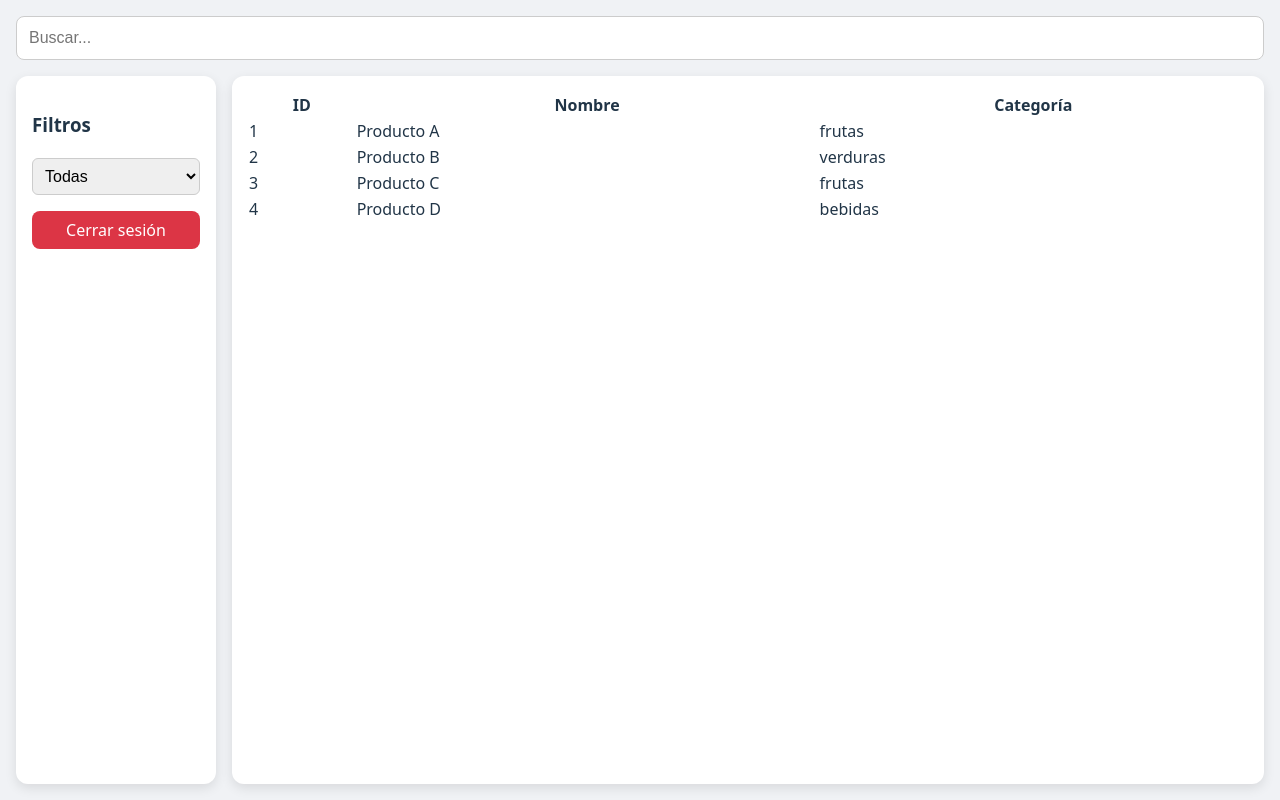
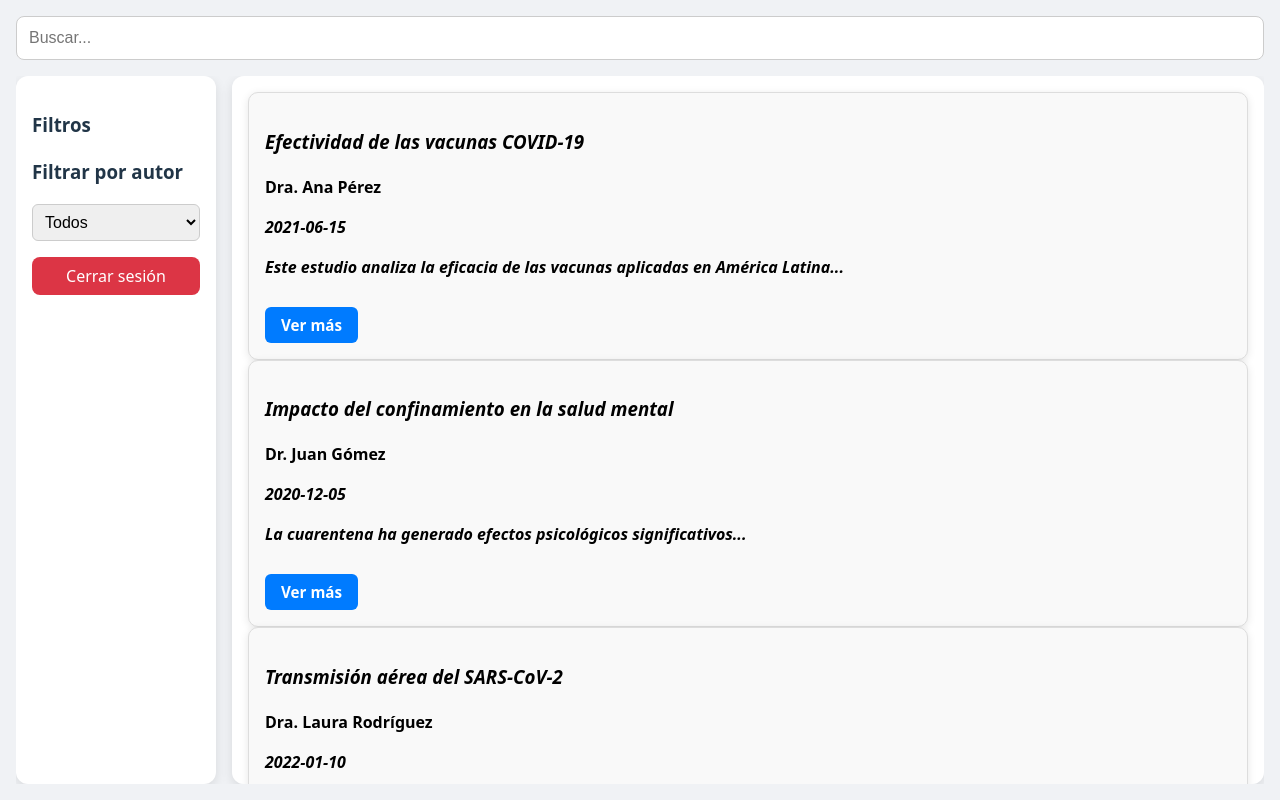
Before and after one commit to danimendez12/AplicacionDef, a React (Vite) app: page /pagina_principal in a window 1280 px wide. Built offline with nearby package versions, Linux system fonts and the light colour scheme.

Commit message:
Se agregan todas las ventanas necesarias y se estructura el proyecto

```diff
--- a/src/App.tsx
+++ b/src/App.tsx
@@ -2,6 +2,7 @@ import { BrowserRouter, Routes, Route, useNavigate } from 'react-router-dom';
 import Login from './Login';
 import RegisterPage from './Register';
 import Pagina_principal from './Pagina_principal'
+import PaginaDocumento from './pagina_documento';
 
 function Home() {
   const navigate = useNavigate();
@@ -28,6 +29,8 @@ function Home() {
   );
 }
 
+
+
 export default function App() {
   return (
     <BrowserRouter>
@@ -36,6 +39,7 @@ export default function App() {
         <Route path="/login" element={<Login />} />
         <Route path="/register" element={<RegisterPage />} />
           <Route path="/pagina_principal" element={<Pagina_principal />} />
+        <Route path="/pagina_documento/:id" element={<PaginaDocumento />} />
       </Routes>
     </BrowserRouter>
   );
@@ -47,6 +51,6 @@ const buttonStyle = {
   borderRadius: '8px',
   border: 'none',
   cursor: 'pointer',
-  backgroundColor: '#007bff',
+  backgroundColor: '#458339',
   color: 'white',
 };
--- a/src/Login.tsx
+++ b/src/Login.tsx
@@ -1,7 +1,7 @@
 import React, { useState } from 'react';
 import { Link, useNavigate } from 'react-router-dom';
 import { signInWithEmailAndPassword } from 'firebase/auth';
-import { auth } from './firebaseConfig';
+import { auth } from './firebase/firebaseConfig.ts';
 
 export default function LoginPage() {
   const navigate = useNavigate();
@@ -109,6 +109,8 @@ const inputStyle = {
   border: '1px solid #ccc',
   borderRadius: '8px',
   fontSize: '1rem',
+  backgroundColor: '#cccccc',
+  color: '#1b1b1b',
 };
 
 const buttonStyle = {
--- a/src/Pagina_principal.tsx
+++ b/src/Pagina_principal.tsx
@@ -1,7 +1,11 @@
-import  { useState, type CSSProperties } from 'react';
+
 import { useNavigate } from 'react-router-dom';
 import { signOut } from 'firebase/auth';
-import { auth } from './firebaseConfig';
+import { auth } from './firebase/firebaseConfig.ts';
+import { documentosMock } from './data/Documentos';
+import {mainContent,cardStyle,verMasButtonStyle,searchBarContainer,searchInput,contentContainer,sidebar,logoutButtonStyle,selectStyle} from './styles/styles'
+import {type CSSProperties, useState} from "react";
+
 export default function PaginaPrincipal() {
   const [searchTerm, setSearchTerm] = useState('');
   const [filterCategory, setFilterCategory] = useState('all');
@@ -16,16 +20,16 @@ export default function PaginaPrincipal() {
   }
 };
 
-  const data = [
-    { id: 1, name: 'Producto A', category: 'frutas' },
-    { id: 2, name: 'Producto B', category: 'verduras' },
-    { id: 3, name: 'Producto C', category: 'frutas' },
-    { id: 4, name: 'Producto D', category: 'bebidas' },
-  ];
+ const documentos = documentosMock
 
-  const filteredData = data.filter(item => {
-    const matchesCategory = filterCategory === 'all' || item.category === filterCategory;
-    const matchesSearch = item.name.toLowerCase().includes(searchTerm.toLowerCase());
+const handleVerMas = (id: number) => {
+  navigate(`/pagina_documento/${id}`);
+};
+
+
+  const filteredData = documentos.filter(item => {
+    const matchesCategory = filterCategory === 'all' || item.autor === filterCategory;
+    const matchesSearch = item.titulo.toLowerCase().includes(searchTerm.toLowerCase());
     return matchesCategory && matchesSearch;
   });
 
@@ -44,16 +48,15 @@ export default function PaginaPrincipal() {
       <div style={contentContainer}>
         <aside style={sidebar}>
           <h3>Filtros</h3>
+          <h3>Filtrar por autor</h3>
             <select
                 value={filterCategory}
                 onChange={e => setFilterCategory(e.target.value)}
                 style={selectStyle}
             >
-
-            <option value="all">Todas</option>
-            <option value="frutas">Frutas</option>
-            <option value="verduras">Verduras</option>
-            <option value="bebidas">Bebidas</option>
+              <option value="all">Todos</option>
+              <option value="Dra. Ana Pérez">Dra. Ana Pérez</option>
+              <option value="Dr. Carlos Gómez">Dr. Carlos Gómez</option>
             </select>
           <button onClick={handleLogout} style={logoutButtonStyle}>
             Cerrar sesión
@@ -61,39 +64,32 @@ export default function PaginaPrincipal() {
         </aside>
 
         <main style={mainContent}>
-          <table style={tableStyle}>
-            <thead>
-            <tr>
-                <th>ID</th>
-                <th>Nombre</th>
-                <th>Categoría</th>
-              </tr>
-            </thead>
-            <tbody>
           {filteredData.length > 0 ? (
-                filteredData.map(item => (
-                  <tr key={item.id}>
-                    <td>{item.id}</td>
-                    <td>{item.name}</td>
-                    <td>{item.category}</td>
-                  </tr>
+              filteredData.map(doc => (
+                <div key={doc.id} style={cardStyle}>
+                  <h3 style={{ fontStyle: 'italic' }}>{doc.titulo}</h3>
+                  <p><strong>{doc.autor}</strong></p>
+                  <p><em><strong>{doc.fecha}</strong></em></p>
+                  <p><em><strong>{doc.resumen}</strong></em></p>
+                  <button
+                    style={verMasButtonStyle}
+                    onClick={() => handleVerMas(doc.id)}
+                  >
+                    Ver más
+                  </button>
+                </div>
               ))
             ) : (
-                <tr>
-                  <td colSpan={3} style={{ textAlign: 'center' }}>
-                    No se encontraron resultados
-                  </td>
-                </tr>
+              <p style={{ textAlign: 'center' }}>No se encontraron documentos</p>
             )}
-            </tbody>
-          </table>
+
         </main>
       </div>
     </div>
   );
 }
 
-const container: CSSProperties = {
+export const container: CSSProperties = {
   display: 'flex',
   flexDirection: 'column',
   height: '100vh',
@@ -101,72 +97,5 @@ const container: CSSProperties = {
   padding: '1rem',
   backgroundColor: '#f0f2f5',
   boxSizing: 'border-box',
+  overflow: 'hidden', // ¡importante!
 };
-
-const searchBarContainer: CSSProperties = {
-  marginBottom: '1rem',
-  flexShrink: 0,
-};
-
-const searchInput: CSSProperties = {
-  width: '100%',
-  padding: '0.75rem',
-  fontSize: '1rem',
-  borderRadius: '8px',
-  border: '1px solid #ccc',
-  boxSizing: 'border-box',
-};
-
-const contentContainer: CSSProperties = {
-  display: 'flex',
-  flex: 1,
-  gap: '1rem',
-  minHeight: 0,
-};
-
-const sidebar: CSSProperties = {
-  width: '200px',
-  backgroundColor: '#fff',
-  padding: '1rem',
-  borderRadius: '12px',
-  boxShadow: '0 4px 12px rgba(0,0,0,0.1)',
-  height: '100%',
-  boxSizing: 'border-box',
-  overflowY: 'auto',
-};
-
-const selectStyle: CSSProperties = {
-  width: '100%',
-  padding: '0.5rem',
-  fontSize: '1rem',
-  borderRadius: '6px',
-  border: '1px solid #ccc',
-  boxSizing: 'border-box',
-};
-
-const mainContent: CSSProperties = {
-  flex: 1,
-  backgroundColor: '#fff',
-  padding: '1rem',
-  borderRadius: '12px',
-  boxShadow: '0 4px 12px rgba(0,0,0,0.1)',
-  overflowY: 'auto',
-  minHeight: 0,
-};
-
-const tableStyle: CSSProperties = {
-  width: '100%',
-  borderCollapse: 'collapse',
-};
-
-const logoutButtonStyle: CSSProperties = {
-  marginTop: '1rem',
-  width: '100%',
-  padding: '0.5rem',
-  fontSize: '1rem',
-  borderRadius: '8px',
-  border: 'none',
-  backgroundColor: '#dc3545',
-  color: '#fff',
-  cursor: 'pointer',
-};
--- a/src/Register.tsx
+++ b/src/Register.tsx
@@ -1,7 +1,7 @@
 import React, { useState } from 'react';
 import { Link } from 'react-router-dom';
 
-import { auth } from './firebaseConfig';  // Importa aquí auth configurado
+import { auth } from './firebase/firebaseConfig.ts';  // Importa aquí auth configurado
 import { createUserWithEmailAndPassword } from 'firebase/auth';
 
 export default function RegisterPage() {
@@ -49,6 +49,8 @@ const inputStyle = {
   border: '1px solid #ccc',
   borderRadius: '8px',
   fontSize: '1rem',
+  backgroundColor: '#cccccc',
+  color: '#1b1b1b',
 };
 
 const buttonStyle = {
--- /dev/null
+++ b/src/data/Documentos.ts
@@ -0,0 +1,32 @@
+import type {Documento} from '../types/Documento';
+
+export const documentosMock: Documento[] = [
+  {
+    id: 1,
+    titulo: 'Efectividad de las vacunas COVID-19',
+    autor: 'Dra. Ana Pérez',
+    fecha: '2021-06-15',
+    resumen: 'Este estudio analiza la eficacia de las vacunas aplicadas en América Latina...'
+  },
+  {
+    id: 2,
+    titulo: 'Impacto del confinamiento en la salud mental',
+    autor: 'Dr. Juan Gómez',
+    fecha: '2020-12-05',
+    resumen: 'La cuarentena ha generado efectos psicológicos significativos...'
+  },
+  {
+    id: 3,
+    titulo: 'Transmisión aérea del SARS-CoV-2',
+    autor: 'Dra. Laura Rodríguez',
+    fecha: '2022-01-10',
+    resumen: 'Se presenta evidencia sobre la propagación del virus por aerosoles...'
+  },
+  {
+    id: 4,
+    titulo: 'Muertes por COVID-19',
+    autor: 'Dra. Laura Rodríguez',
+    fecha: '2022-03-10',
+    resumen: 'Se presenta un conteo de muertes por COVID-19...'
+  }
+];
--- /dev/null
+++ b/src/styles/styles.ts
@@ -0,0 +1,147 @@
+// Estilos
+import type {CSSProperties} from "react";
+
+export const container: CSSProperties = {
+    display: 'flex',
+    justifyContent: 'center',
+    alignItems: 'center',
+    height: '100vh',
+    backgroundColor: '#f8fafc',
+    padding: '1rem',
+    width: '100vw',
+};
+
+
+
+export const card: CSSProperties = {
+    width: '100%',
+    maxWidth: '700px',
+    backgroundColor: '#ffffff',
+    padding: '2rem',
+    borderRadius: '16px',
+    boxShadow: '0 8px 20px rgba(0, 0, 0, 0.1)',
+    overflowY: 'auto',
+    fontFamily: '"Segoe UI", Tahoma, Geneva, Verdana, sans-serif',
+    lineHeight: '1.6',
+    color: '#333',
+};
+
+export const titulo: CSSProperties = {
+    fontSize: '2rem',
+    fontWeight: 'bold',
+    marginBottom: '1.5rem',
+    color: '#1e293b',
+};
+
+export const resumen: CSSProperties = {
+    marginTop: '1rem',
+    marginBottom: '2rem',
+    whiteSpace: 'pre-wrap',
+};
+
+export const botonVolver: CSSProperties = {
+    marginTop: '2rem',
+    padding: '0.75rem 1.5rem',
+    fontSize: '1rem',
+    borderRadius: '8px',
+    border: 'none',
+    backgroundColor: '#2563eb',
+    color: '#ffffff',
+    cursor: 'pointer',
+    transition: 'background-color 0.3s',
+};
+
+
+
+
+
+
+export const searchBarContainer: CSSProperties = {
+  marginBottom: '1rem',
+  flexShrink: 0,
+};
+
+export const searchInput: CSSProperties = {
+  width: '100%',
+  padding: '0.75rem',
+  fontSize: '1rem',
+  borderRadius: '8px',
+  border: '1px solid #ccc',
+  boxSizing: 'border-box',
+};
+
+export const contentContainer: CSSProperties = {
+  display: 'flex',
+  flex: 1,
+  gap: '1rem',
+  minHeight: "auto",
+  overflow: 'hidden', // evita scroll aquí
+};
+
+export const sidebar: CSSProperties = {
+  width: '200px',
+  backgroundColor: '#fff',
+  padding: '1rem',
+  borderRadius: '12px',
+  boxShadow: '0 4px 12px rgba(0,0,0,0.1)',
+  height: '100%',
+  boxSizing: 'border-box',
+  overflowY: 'auto',
+};
+
+export const selectStyle: CSSProperties = {
+  width: '100%',
+  padding: '0.5rem',
+  fontSize: '1rem',
+  borderRadius: '6px',
+  border: '1px solid #ccc',
+  boxSizing: 'border-box',
+};
+
+export const mainContent: CSSProperties = {
+  flex: 1,
+  backgroundColor: '#fff',
+  color: '#000000',
+  padding: '1rem',
+  borderRadius: '12px',
+  boxShadow: '0 4px 12px rgba(0,0,0,0.1)',
+  overflowY: 'auto',
+  height: "auto",
+  maxHeight: '100%'
+};
+
+
+
+export const logoutButtonStyle: CSSProperties = {
+  marginTop: '1rem',
+  width: '100%',
+  padding: '0.5rem',
+  fontSize: '1rem',
+  borderRadius: '8px',
+  border: 'none',
+  backgroundColor: '#dc3545',
+  color: '#fff',
+  cursor: 'pointer',
+};
+
+
+
+export const cardStyle: CSSProperties = {
+  backgroundColor: '#f9f9f9',
+  padding: '1rem',
+  borderRadius: '10px',
+  boxShadow: '0 2px 8px rgba(0, 0, 0, 0.1)',
+  border: '1px solid #ddd',
+};
+
+export const verMasButtonStyle: CSSProperties = {
+  marginTop: '0.75rem',
+  padding: '0.5rem 1rem',
+  backgroundColor: '#007bff',
+  color: '#fff',
+  border: 'none',
+  borderRadius: '6px',
+  cursor: 'pointer',
+  fontWeight: 'bold',
+  fontSize: '0.95rem',
+};
--- /dev/null
+++ b/src/types/Documento.ts
@@ -0,0 +1,7 @@
+export interface Documento {
+  id: number;
+  titulo: string;
+  autor: string;
+  fecha: string;
+  resumen: string;
+}
--- a/tsconfig.app.json
+++ b/tsconfig.app.json
@@ -21,7 +21,8 @@
     "noUnusedParameters": true,
     "erasableSyntaxOnly": true,
     "noFallthroughCasesInSwitch": true,
-    "noUncheckedSideEffectImports": true
+    "noUncheckedSideEffectImports": true,
+    "allowSyntheticDefaultImports": true
   },
   "include": ["src"]
 }
```
Also changed, not shown: src/pagina_documento.tsx (added, +31 -0 lines), src/firebase/firebaseConfig.ts (renamed from src/firebaseConfig.ts). Lines whose indentation alone changed are shown as unchanged.
